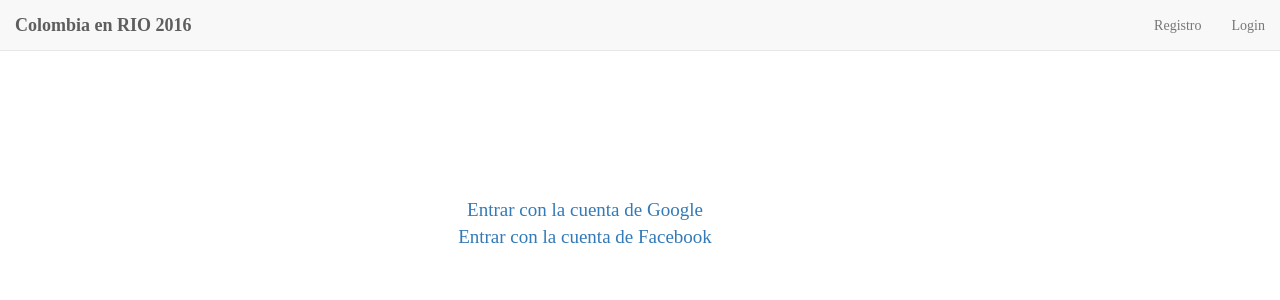
After one commit to DiegoFernandoRuizS/olimpiColombia, a Django app: page /login/ in a window 1280 px wide. The commit adds this page. Shown: the top 300 px of the page. Run offline with Django 3.2, Linux system fonts and the light colour scheme; some libraries are stand-ins or nearby versions; some web fonts are replaced.

Commit message:
test social oauth

```diff
--- a/olimpiColombia/urls.py
+++ b/olimpiColombia/urls.py
@@ -3,6 +3,7 @@ from django.contrib import admin
 
 
 urlpatterns = [
+    url('', include('social.apps.django_app.urls', namespace='social')),
     url(r'^', include('web.urls')),
     url(r'^admin/', admin.site.urls),
 ]
--- a/web/templates/base.html
+++ b/web/templates/base.html
@@ -39,7 +39,7 @@
             </ul>
             <ul class="nav navbar-nav navbar-right">
                 <li><a class="glyphicon plyphicon-log-in" href="#">Registro</a></li>
-                <li><a class="glyphicon plyphicon-log-in" href="#">Login</a></li>
+                <li><a class="glyphicon plyphicon-log-in" href="/login">Login</a></li>
             </ul>
         </div> <!-- /.navbar-collapse -->
     </div> <!-- /.container-fluid -->
--- /dev/null
+++ b/web/templates/login.html
@@ -0,0 +1,13 @@
+{% extends 'base.html' %}
+
+{% block main %}
+    <div class="container centered-container">
+        <br><br><br><br>
+        <div>
+            <a href="{% url 'social:begin' 'google-oauth2' %}">Entrar con la cuenta de Google</a>
+        </div>
+        <div>
+            <a href="{% url 'social:begin' 'google-oauth2' %}">Entrar con la cuenta de Facebook</a>
+        </div>
+    </div>
+{% endblock %}
--- a/web/urls.py
+++ b/web/urls.py
@@ -1,8 +1,10 @@
 from django.conf.urls import url
-from .views import IndexView, AthletesBySportList, ScheduleList
+from .views import IndexView,  AthletesBySportList, ScheduleList, LoginView
 
 urlpatterns = [
     url(r'^$', IndexView.as_view(), name='index'),
     url(r'^athletes_by_sport/(?P<sport_name>[^/]+)/$', AthletesBySportList.as_view(), name='athletes_by_sport'),
     url(r'^schedules/(?P<athlete_id>\w+)', ScheduleList.as_view(), name='schedule_by_athlete'),
+    url(r'^login/', LoginView.as_view(), name='login'),
+    url(r'^$', IndexView.as_view(), name='index'),
 ]
--- a/web/views.py
+++ b/web/views.py
@@ -2,9 +2,14 @@ from django.shortcuts import render
 from .models import Sport, Athlete, ScheduleItem
 from django.views.generic import ListView, TemplateView
 
+
 class IndexView (ListView):
     model = Sport
     template_name = 'index.html'
+
+
+class LoginView(TemplateView):
+    template_name = "login.html"
 
 
 class AthletesBySportList(ListView):
```
Also changed, not shown: olimpiColombia/settings.py (+11 -1 lines).
